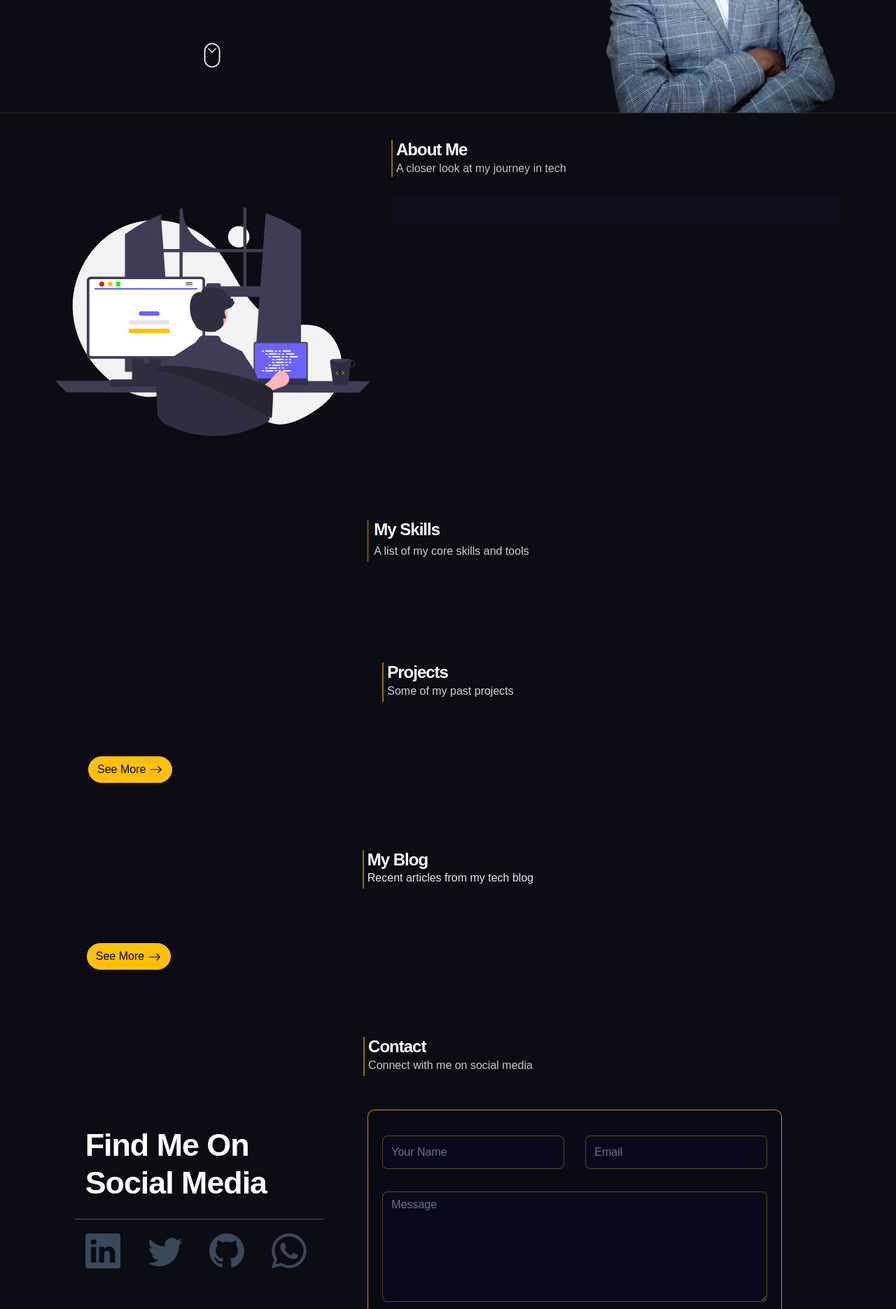
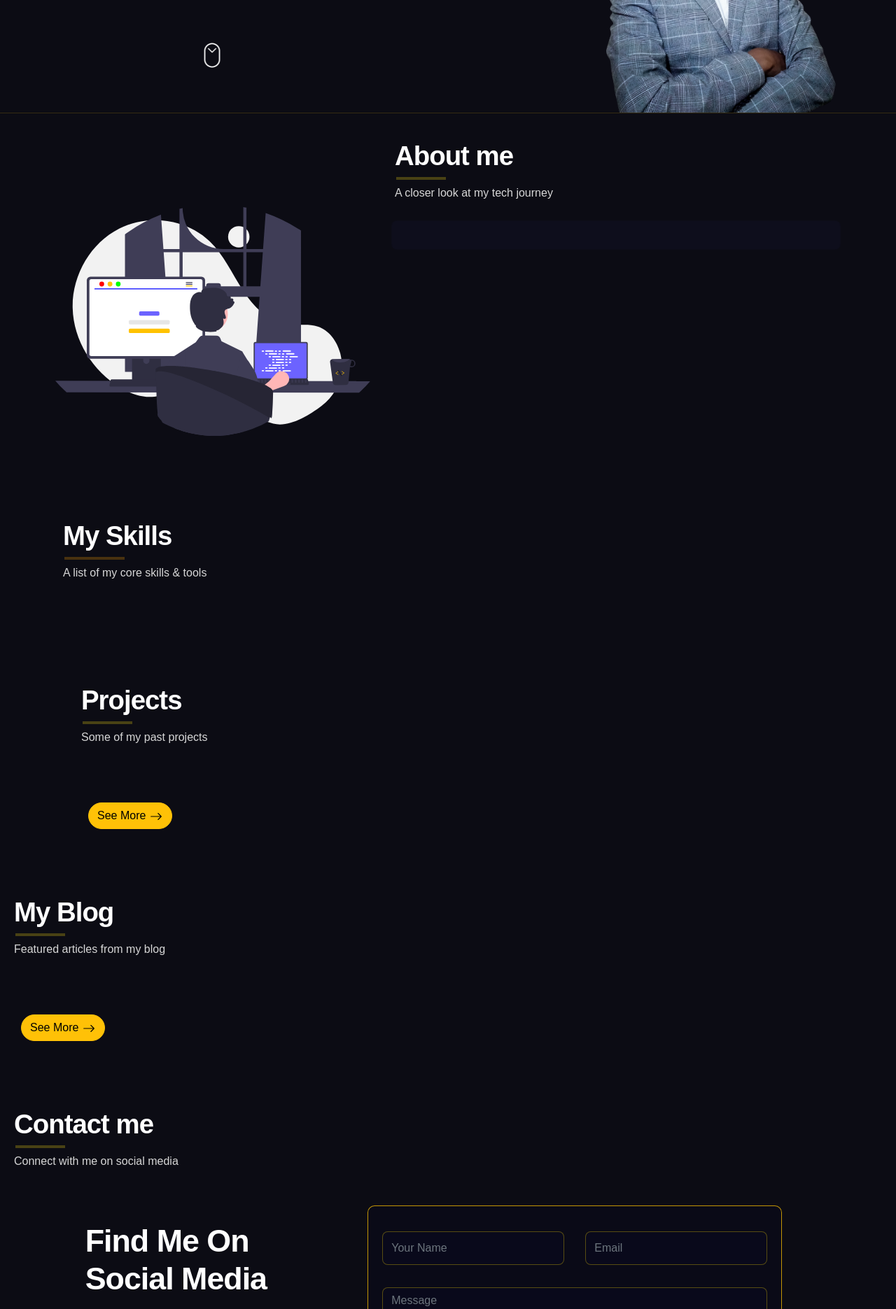
Before and after one commit to mokhelek/my-portfolio, a Django app: template main_app/templates/main_app/index.html in a window 1280 px wide. Shown: the part 459-2330 px from the top of the page at 70% size. Run offline with Django 4.2, Linux system fonts and the light colour scheme; the template is opened without the code that fills it, so the values that code supplies are empty; some libraries are stand-ins or nearby versions.

Commit message:
fixed the about section

```diff
--- a/main_app/templates/main_app/index.html
+++ b/main_app/templates/main_app/index.html
@@ -15,7 +15,7 @@
     display: none;
   }
   #about-text{
-    font-size: 0.5rem !important;
+    font-size: 0.95rem !important;
   }
   .animated-item{
     font-size: 22px;
@@ -35,7 +35,7 @@
     width:100%
   }
   #about-text{
-    font-size: 0.9rem !important;
+    font-size: 0.95rem !important;
   }
 }
 
@@ -175,12 +175,16 @@
             <br>
             <img src="{% static 'images\undraw\undraw_programming_re_kg9v.svg' %}" class="img-fluid" alt="svg image">
           </div>
+
           <div class="col-md-7">
 
-            <div class="" style="border-left: 2.7px solid #ffc4008d;margin:0cm">
-              <h4 style="margin-left: 5px;color: white;margin-top: 0cm;margin-bottom: 0cm;">About Me</h4>
-              <p style="margin-left: 5px;color:rgb(195, 195, 195);margin-top: 0cm;margin-bottom: 3px;font-size:1rem;">A closer look at my journey in tech</p>
+            <h2 style="margin-left: 5px;color: white;margin-top: 0cm;margin-bottom: 0cm;">About me</h2>
+            <div style="width: 85px; overflow:hidden">
+              <hr style="border:2px rgb(255, 228, 22) solid;margin: 7px;">
             </div>
+
+              <p style="margin-left: 5px;color:rgb(215, 215, 215);margin-top: 0cm;margin-bottom: 3px;font-size:1rem;">A closer look at my tech journey</p>
+
             <br>
             <div>
 
@@ -191,7 +195,7 @@
 
               <div >
                 {% for text in texts %}
-                  <p id="about-tex">
+                  <p id="about-text">
                     {{text.about_text}}
                   </p>
                 {% endfor %}
@@ -212,12 +216,13 @@
     <section class="resume py-5 d-lg-flex justify-content-center align-items-center" id="skills" style="background-color: #00000C;">
       <div class="container">
 
-        <div class="d-flex justify-content-center">
-          <div class="" style="border-left: 3px solid #ffc40049;margin:0cm; " >
-            <h4 style="margin-left: 7px;color: white;margin-top: 0cm;margin-bottom: 0cm;">My Skills</h4>
-            <p style="margin-left: 7px;color:rgb(208, 208, 208);margin-top: 4px;margin-bottom: 3px;font-size:1rem;">A list of my core skills and tools</p>
-          </div>
-      </div>
+        <h2 style="margin-left: 5px;color: white;margin-top: 0cm;margin-bottom: 0cm;">My Skills </h2>
+        <div style="width: 100px; overflow:hidden">
+          <hr style="border:2px orange solid;margin: 7px;">
+        </div>
+
+          <p style="margin-left: 5px;color:rgb(215, 215, 215);margin-top: 0cm;margin-bottom: 3px;font-size:1rem;">A list of my core skills & tools</p>
+
 
 
     <br><br>
@@ -309,12 +314,13 @@
     <section class="project py-5" id="project" style="background-color: #00000C;">
         <div class="container-fluid project-container">
           <div>
-          <div class="d-flex justify-content-center">
-            <div class="" style="border-left: 2.7px solid #ffc4008d;margin:0cm">
-              <h4 style="margin-left: 5px;color: white;margin-top: 0cm;margin-bottom: 0cm;">Projects</h4>
-              <p style="margin-left: 5px;color:rgb(210, 210, 210);margin-top: 0cm;margin-bottom: 3px;font-size:1rem;">Some of my past projects</p>
+            <h2 style="margin-left: 5px;color: white;margin-top: 0cm;margin-bottom: 0cm;">Projects </h2>
+            <div style="width: 85px; overflow:hidden">
+              <hr style="border:2px rgb(255, 228, 22) solid;margin: 7px;">
             </div>
-        </div>
+
+              <p style="margin-left: 5px;color:rgb(215, 215, 215);margin-top: 0cm;margin-bottom: 3px;font-size:1rem;">Some of my past projects</p>
+
         <br><br>
                 <div class="row">
                   {% for project in projects %}
@@ -409,12 +415,16 @@
 
     <!-- ###################################################### BLOG ######################################################################## -->
     <section class="py-5" id="blog" style="background-color: #00000C ;">
-      <div class="d-flex justify-content-center">
-        <div class="" style="border-left: 2.7px solid #ffc4008d;margin:0cm">
-          <h4 style="margin-left: 5px;color: white;margin-top: 0cm;margin-bottom: 0cm;">My Blog</h4>
-          <p style="margin-left: 5px;color:rgb(230, 230, 230);margin-top: 0cm;margin-bottom: 3px;font-size: 1rem;">Recent articles from my tech blog</p>
+      <div class="container-fluid">
+        <h2 style="margin-left: 5px;color: white;margin-top: 0cm;margin-bottom: 0cm;">My Blog </h2>
+        <div style="width: 85px; overflow:hidden">
+          <hr style="border:2px rgb(255, 228, 22) solid;margin: 7px;">
         </div>
-    </div>
+
+          <p style="margin-left: 5px;color:rgb(215, 215, 215);margin-top: 0cm;margin-bottom: 3px;font-size:1rem;">Featured articles from my blog </p>
+
+      </div>
+
     <br><br>
 
     <div class="container-fluid blog-container"  >
@@ -460,7 +470,7 @@
     </div>
 
 
-    <div class="container-fluid" style="margin-top: 30px;width: 85%;">
+    <div class="container-fluid" style="margin-top: 30px;">
       <a href="{% url 'blog_app:all_articles' %}" style="color:#000000 !important;" class="btn btn-warning rounded-pill">See More
         <svg xmlns="http://www.w3.org/2000/svg" width="20" height="18" fill="currentColor" class="bi bi-arrow-right" viewBox="0 0 16 16">
           <path fill-rule="evenodd" d="M1 8a.5.5 0 0 1 .5-.5h11.793l-3.147-3.146a.5.5 0 0 1 .708-.708l4 4a.5.5 0 0 1 0 .708l-4 4a.5.5 0 0 1-.708-.708L13.293 8.5H1.5A.5.5 0 0 1 1 8z"/>
@@ -477,12 +487,16 @@
 
     <!-- ###################################################### CONTACT ######################################################################## -->
     <section class="contact py-5" id="contact" style="background-color:#00000C;">
-      <div class="d-flex justify-content-center">
-        <div class="" style="border-left: 2.7px solid #ffc4008d;margin:0cm">
-          <h4 style="margin-left: 5px;color: white;margin-top: 0cm;margin-bottom: 0cm;">Contact</h4>
-          <p style="margin-left: 5px;color:rgb(200, 200, 200);margin-top: 0cm;margin-bottom: 3px;font-size: 1rem;">Connect with me on social media</p>
+      <div class="container-fluid">
+        <h2 style="margin-left: 5px;color: white;margin-top: 0cm;margin-bottom: 0cm;">Contact me</h2>
+        <div style="width: 85px; overflow:hidden">
+          <hr style="border:2px rgb(255, 228, 22) solid;margin: 7px;">
         </div>
-    </div>
+
+          <p style="margin-left: 5px;color:rgb(215, 215, 215);margin-top: 0cm;margin-bottom: 3px;font-size:1rem;">Connect with me on social media</p>
+
+      </div>
+
     <br><br>
       <div class="container-fluid col-11 col-md-10" >
         <div class="row">
```
